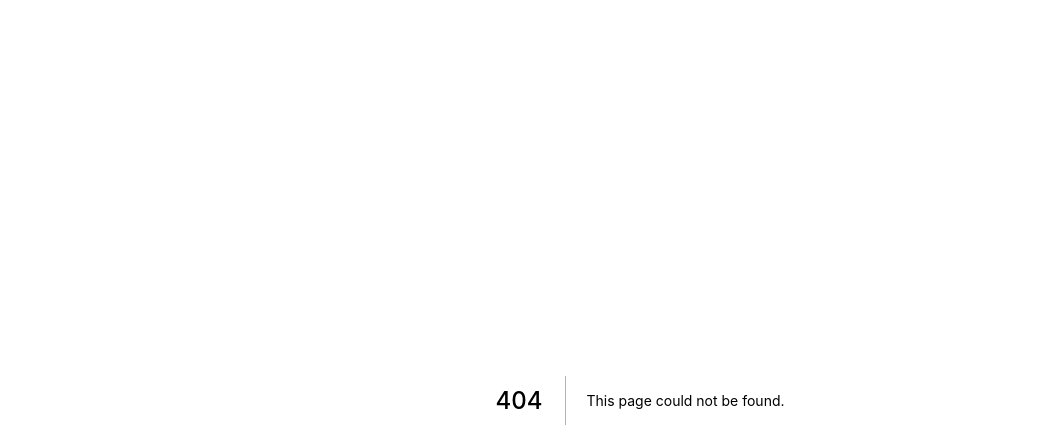
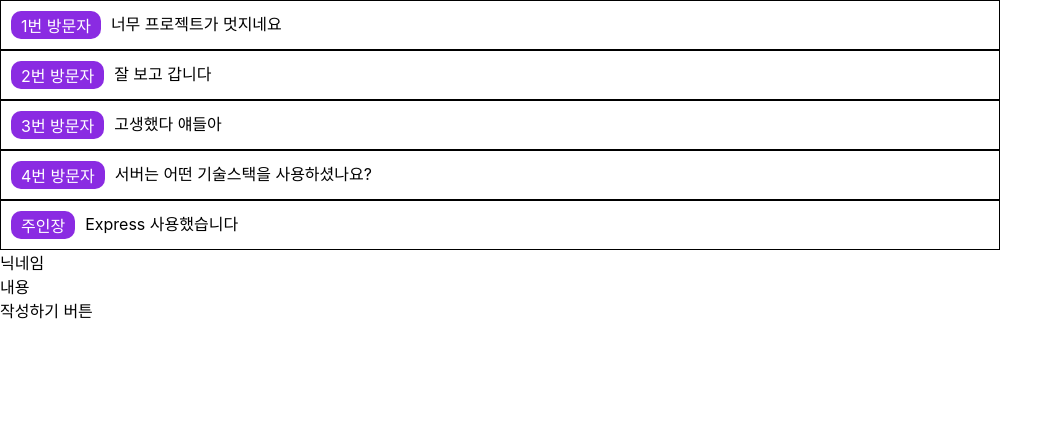
Before and after one commit to puba5/graduation-exhibition, a Next.js app: page /components/review in a window 1280 px wide. Before the commit this address had no page. Shown: the top 448 px of the page, without its empty margins (0-1063 px from the left). Built offline with nearby package versions, Linux system fonts and the light colour scheme.

Commit message:
feat : 댓글의 목록을 보여주는 컴포넌트 생성
댓글의 목록을 보여주는 컴포넌트 생성

```diff
--- /dev/null
+++ b/pages/components/review.js
@@ -0,0 +1,54 @@
+import styled from "styled-components";
+
+const REVIEW_LIST = [
+  { name: "1번 방문자", content: "너무 프로젝트가 멋지네요" },
+  { name: "2번 방문자", content: "잘 보고 갑니다" },
+  { name: "3번 방문자", content: "고생했다 얘들아" },
+  { name: "4번 방문자", content: "서버는 어떤 기술스택을 사용하셨나요?" },
+  { name: "주인장", content: "Express 사용했습니다" },
+];
+
+export default function Review() {
+  return (
+    <>
+      <ReviewListWrapper>
+        {REVIEW_LIST.map((reviewData) => {
+          return (
+            <ReviewWrapper>
+              <Reviewer>{reviewData.name}</Reviewer>
+              <ReviewContent>{reviewData.content}</ReviewContent>
+            </ReviewWrapper>
+          );
+        })}
+      </ReviewListWrapper>
+      <div>
+        <div>닉네임</div>
+        <div>내용</div>
+        <div>작성하기 버튼</div>
+      </div>
+    </>
+  );
+}
+
+const ReviewListWrapper = styled.div`
+  width: 1000px;
+`;
+
+const ReviewWrapper = styled.div`
+  display: flex;
+  padding: 10px;
+  border: 1px solid black;
+`;
+
+const Reviewer = styled.div`
+  margin-right: 10px;
+  color: white;
+  background: blueviolet;
+  padding: 2px 10px;
+  border-radius: 10px;
+`;
+
+const ReviewContent = styled.div``;
+
+const WriteReviewWrapper = styled.div``;
+const WriteReviewHeader = styled.div``;
--- a/pages/poty.js
+++ b/pages/poty.js
@@ -1,4 +1,5 @@
 import styled from "styled-components";
+import Review from "./components/review";
 
 const EXHIBITION_INFO = {
   title: "POTY",
@@ -17,6 +18,7 @@ export default function POTY() {
       <ProjectMaker>개발자 : {EXHIBITION_INFO.maker.join(", ")}</ProjectMaker>
       <MainVideo src={EXHIBITION_INFO.imageLink}></MainVideo>
       <ProjectDescription>{EXHIBITION_INFO.description}</ProjectDescription>
+      <Review />
     </Wrapper>
   );
 }
```
